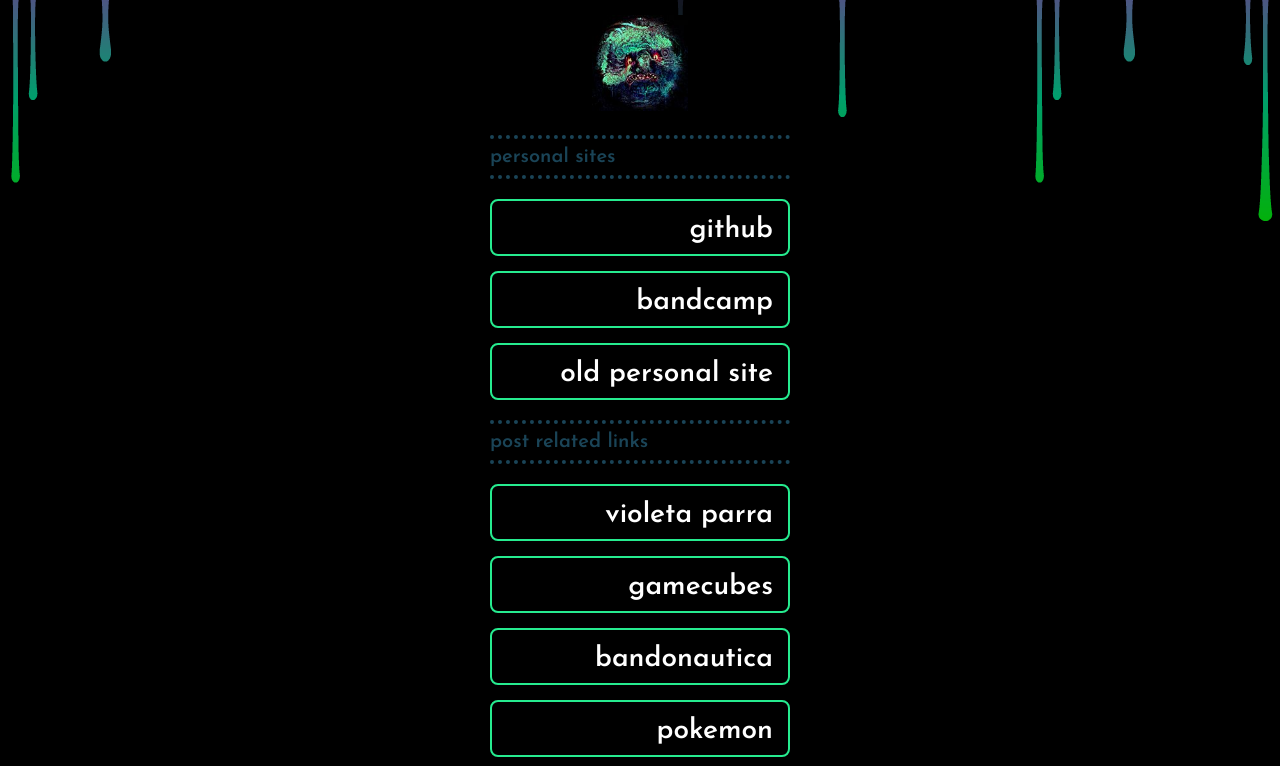
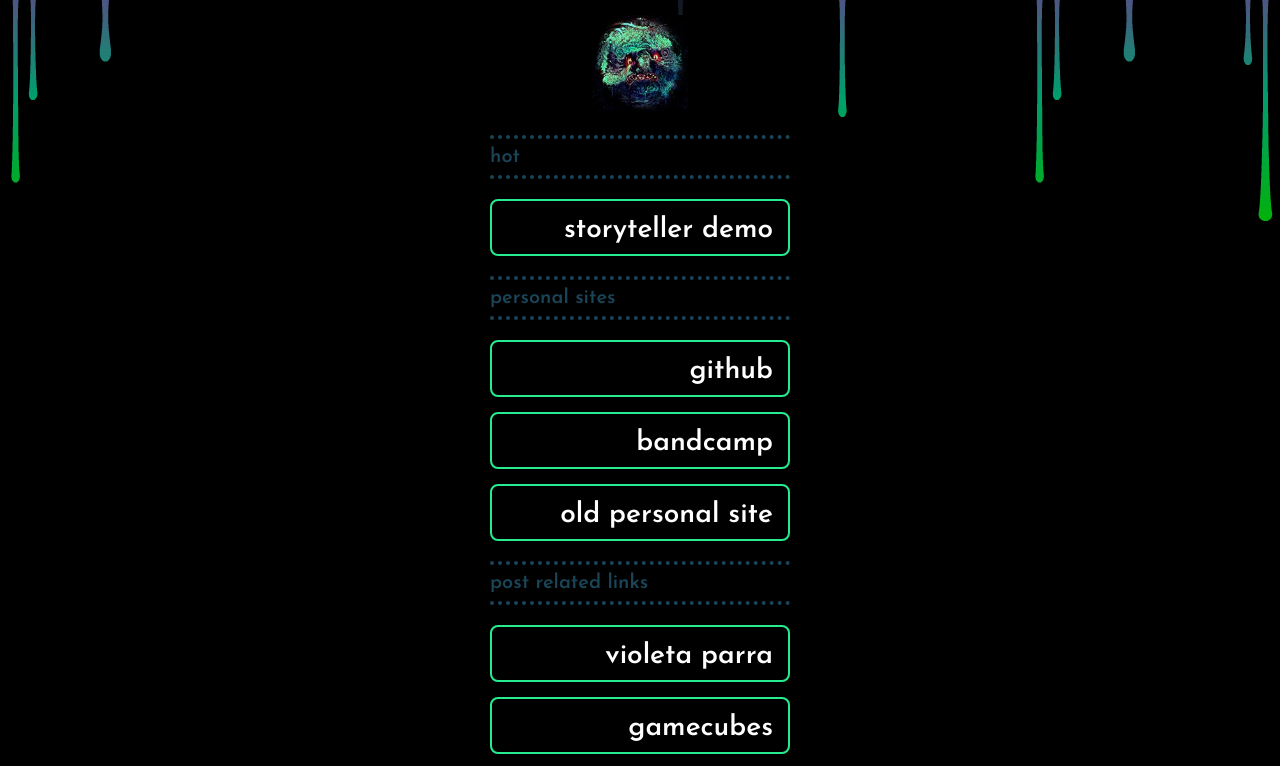
Before and after one commit to bembidiona/linktree, a plain HTML site: page index.html in a window 1280 px wide. Shown: the top 766 px of the page. Drawn offline with Linux system fonts and the light colour scheme.

Commit message:
added storyteller's steam page

```diff
--- a/index.html
+++ b/index.html
@@ -12,6 +12,8 @@
     <div class="container">
         <img id="userPhoto" src="assets/photo.jpg">
         <!-- <hr> -->
+        <div class="subtitle">hot</div>
+        <a class="link" href="https://store.steampowered.com/app/1624540/Storyteller/" target="_blank">storyteller demo</a>
         <div class="subtitle">personal sites</div>
         <a class="link" href="https://github.com/bembidiona" target="_blank">github</a>
         <a class="link" href="https://enjambredebichosmuertos.bandcamp.com/" target="_blank">bandcamp</a>
```
